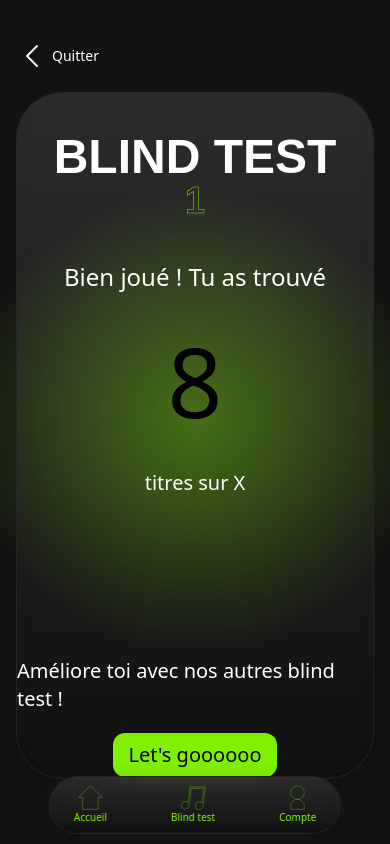
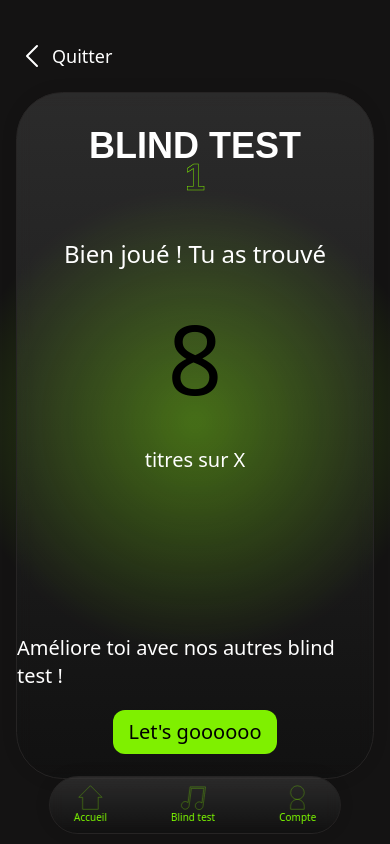
Before and after one commit to AngelHRD/BlindTestProjet, a React (Vite) app: page /genres/1/blind-test/score in a window 390 px wide. Built offline with nearby package versions, Linux system fonts and the light colour scheme; no server answers; a web font is replaced by a local one.

Commit message:
fix bug + ajout idée

```diff
--- a/src/components/ButtonPlayGame.jsx
+++ b/src/components/ButtonPlayGame.jsx
@@ -32,6 +32,11 @@ function ButtonPlayGame({ songs, selectedSong, onGoodAnswer }) {
             }, 3000);
         }
     };
+
+    // IDEE :
+
+    // - Ajout effet tremblement cas d'erreur et/ou feux d'artifice bonne réponse
+    // -Ajout effet de song bonne/mauvaise réponse
 
     return (
         <>
--- a/src/components/LinkBack.jsx
+++ b/src/components/LinkBack.jsx
@@ -19,7 +19,7 @@ function LinkBack({ to, text = 'Retour' }) {
             >
                 <path strokeLinecap='round' strokeLinejoin='round' d='M15.75 19.5 8.25 12l7.5-7.5' />
             </svg>
-            <p className='text-white text-sm lg:text-xl md:text-lg'>{text}</p>
+            <p className='text-white text-lg md:text-xl '>{text}</p>
         </Link>
     );
 }
--- a/src/layouts/HeaderMobile.jsx
+++ b/src/layouts/HeaderMobile.jsx
@@ -7,7 +7,7 @@ function HeaderMobile() {
     const getFill = (path) => (location.pathname === path ? '#7ff000' : 'none');
 
     return (
-        <header className='fixed top-[92vh] left-1/2 transform -translate-x-1/2 w-auto px-6 p-2 bg-blur rounded-t-lg flex space-x-16'>
+        <header className='fixed top-[92vh] left-1/2 transform -translate-x-1/2 w-auto px-6 p-2 bg-blur rounded-t-lg flex space-x-16 md:hidden z-50'>
             {/* Accueil */}
             <div className='flex flex-col items-center'>
                 <svg xmlns='http://www.w3.org/2000/svg' version='1.1' viewBox='0 0 80 80' width='25' height='25'>
--- a/src/pages/ScorePage.jsx
+++ b/src/pages/ScorePage.jsx
@@ -37,9 +37,9 @@ function ScorePage() {
                 <LinkBack to='/genres' text='Quitter' />
 
                 <div className='flex flex-col  items-center bg-blur border h-10/12 '>
-                    <h2 className='t-owners-test text-5xl md:text-7xl pt-10 '>
+                    <h2 className='t-owners-test text-4xl md:text-7xl pt-10 '>
                         Blin
-                        <span className='t-briller-test text-5xl md:text-7xl'>d </span>
+                        <span className='t-briller-test text- md:text-7xl'>d </span>
                         test
                     </h2>
 
```
